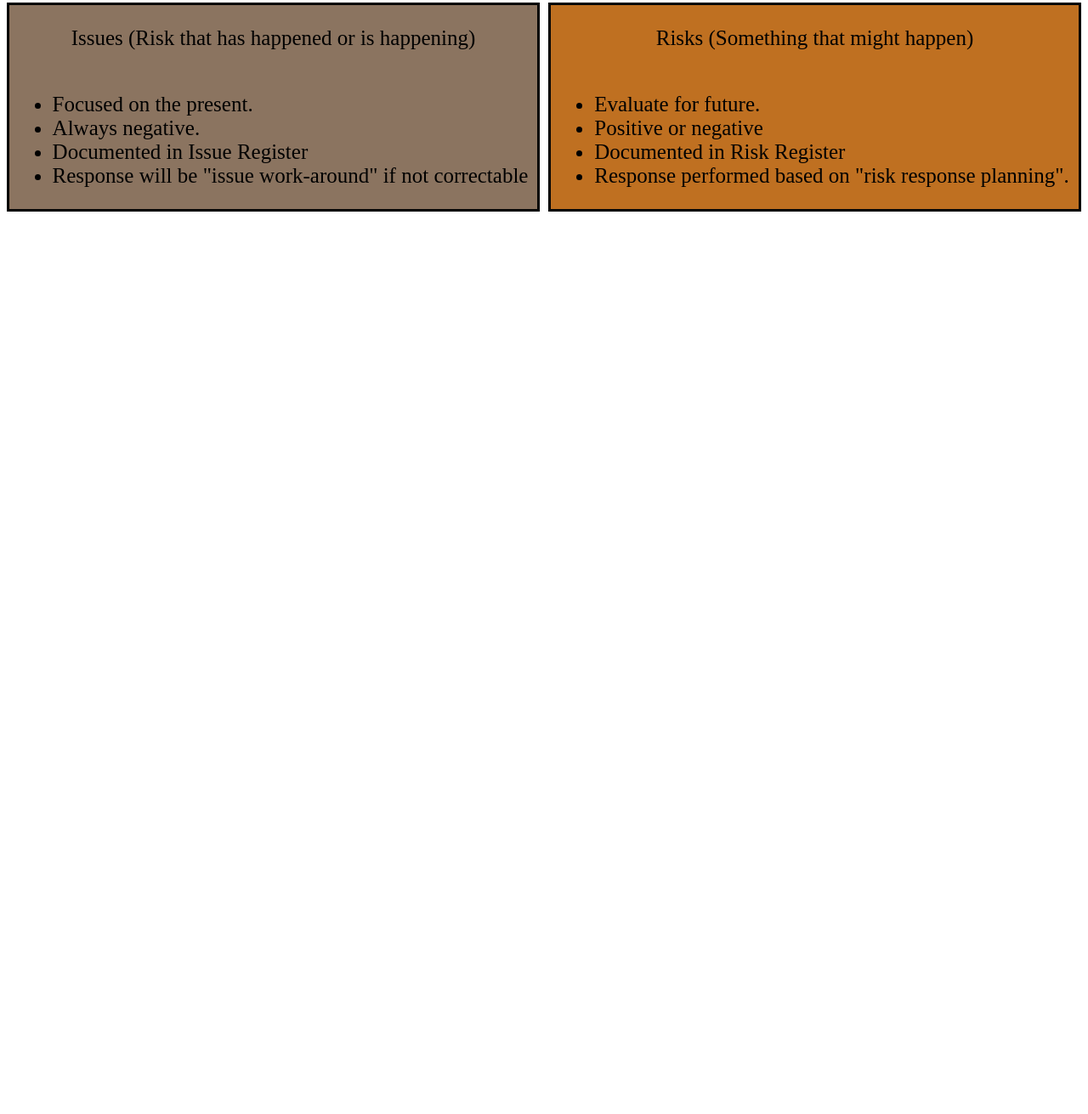
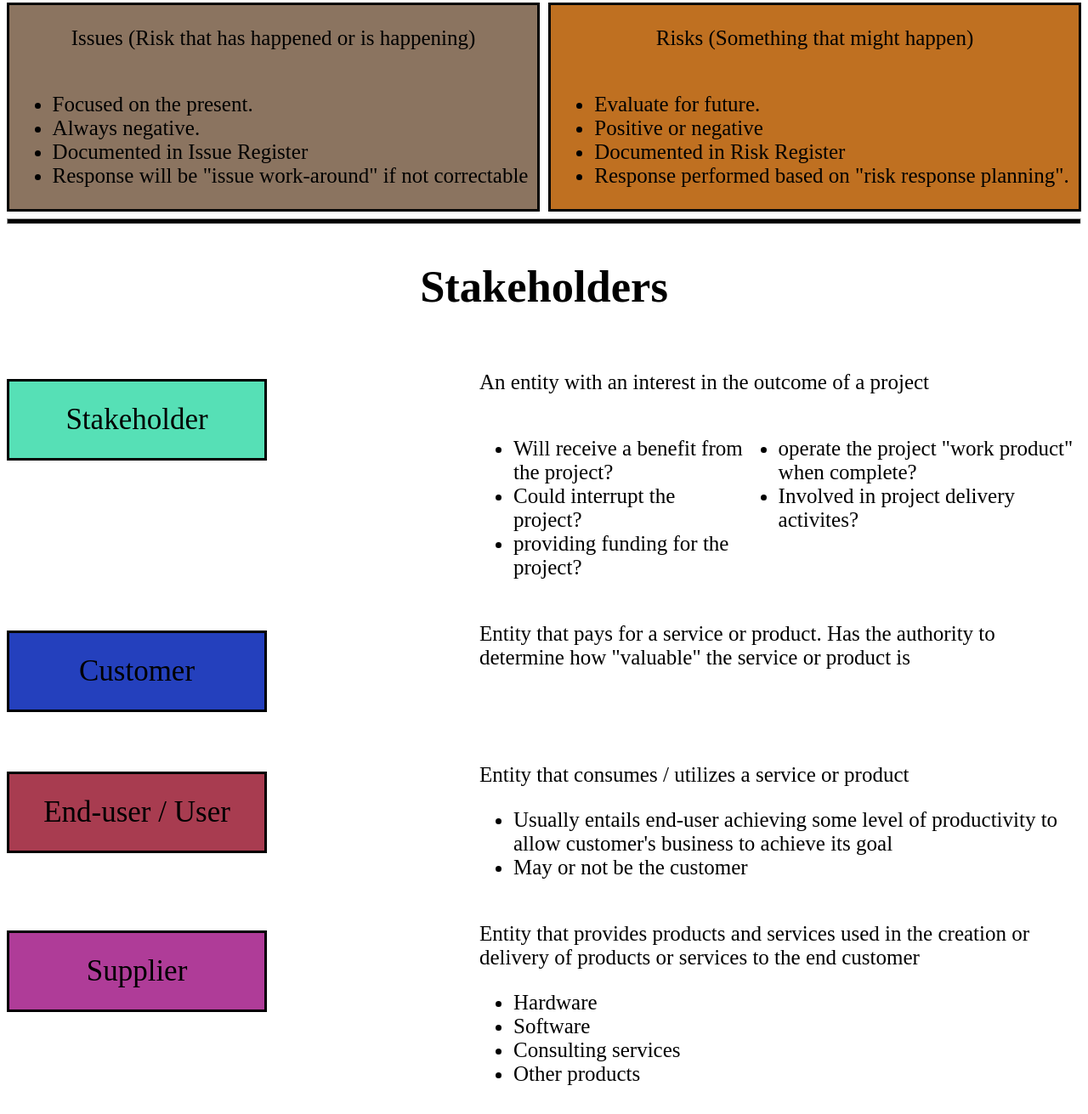
Before and after one commit to ChrisJorge/PerScholasCheatSheet, a plain HTML site: page index.html in a window 1280 px wide. Shown: the part 5142-6453 px from the top of the page at 85% size. Before the commit the page ends 5399 px from the top, so only its background shows below. Drawn offline with Linux system fonts and the light colour scheme.

Commit message:
Began work on stakeholder section of cheat sheet

```diff
--- a/index.html
+++ b/index.html
@@ -16,7 +16,7 @@
                 <a href="#sectionOne">Key Terminology</a>
                 <a href="#sectionTwo">Phases</a>
                 <a href="#sectionThree">Risks and Issues</a>
-                <a href="">Stakeholders</a>
+                <a href="#sectionFour">Stakeholders</a>
                 <a href="">Business Wants</a>
                 <a href="">Service Providers</a>
         </div>
@@ -292,6 +292,7 @@
         </div>
 
         <hr style="height: 5px; background-color: black;">
+
         <div class="sectionTitle">
             <h2 id="sectionThree">Risks Vs Issues</h2>
         </div>
@@ -321,6 +322,71 @@
                 </div>
             </div>
         </div>
+
+        <hr style="height: 5px; background-color: black;">
+        <div class="sectionTitle">
+            <h2 id="sectionFour">Stakeholders</h2>
+        </div>
+
+        <div class="container">
+            <div class="keyWord">
+                <p style="background-color: #0cd397b1;">Stakeholder</p>
+            </div>
+            <div class="definition">
+                <p>An entity with an interest in the outcome of a project</p>
+                <div class="list">
+                    <ul>
+                        <li>Will receive a benefit from the project?</li>
+                        <li>Could interrupt the project?</li>
+                        <li>providing funding for the project?</li>
+                    </ul>
+                    <ul>
+                        <li>operate the project "work product" when complete?</li>
+                        <li>Involved in project delivery activites?</li>
+                    </ul>
+                </div>
+            </div>
+        </div>
+
+        <div class="container">
+            <div class="keyWord">
+                <p style="background-color: #0525b4df;">Customer</p>
+            </div>
+            <div class="definition">
+                <p>Entity that pays for a service or product. Has the authority to determine how "valuable" the service or product is</p>
+            </div>
+        </div>
+
+        <div class="container">
+            <div class="keyWord">
+                <p style="background-color: #9c2137df;">End-user / User</p>
+            </div>
+            <div class="definition">
+                <p>Entity that consumes / utilizes a service or product</p>
+                <ul>
+                    <li>Usually entails end-user achieving some level of productivity to allow customer's business to achieve its goal</li>
+                    <li>May or not be the customer</li>
+                </ul>
+            </div>
+        </div>
+
+        <div class="container">
+            <div class="keyWord">
+                <p style="background-color: #a4218adf;">Supplier</p>
+            </div>
+            <div class="definition">
+                <p>Entity that provides products and services used in the creation or delivery of products or services to the end customer</p>
+                <ul>
+                    <li>Hardware</li>
+                    <li>Software</li>
+                    <li>Consulting services</li>
+                    <li>Other products</li>
+                </ul>
+            </div>
+        </div>
+
+
+
         <script src="./app.js" async defer></script>
     </body>
 </html>
```
